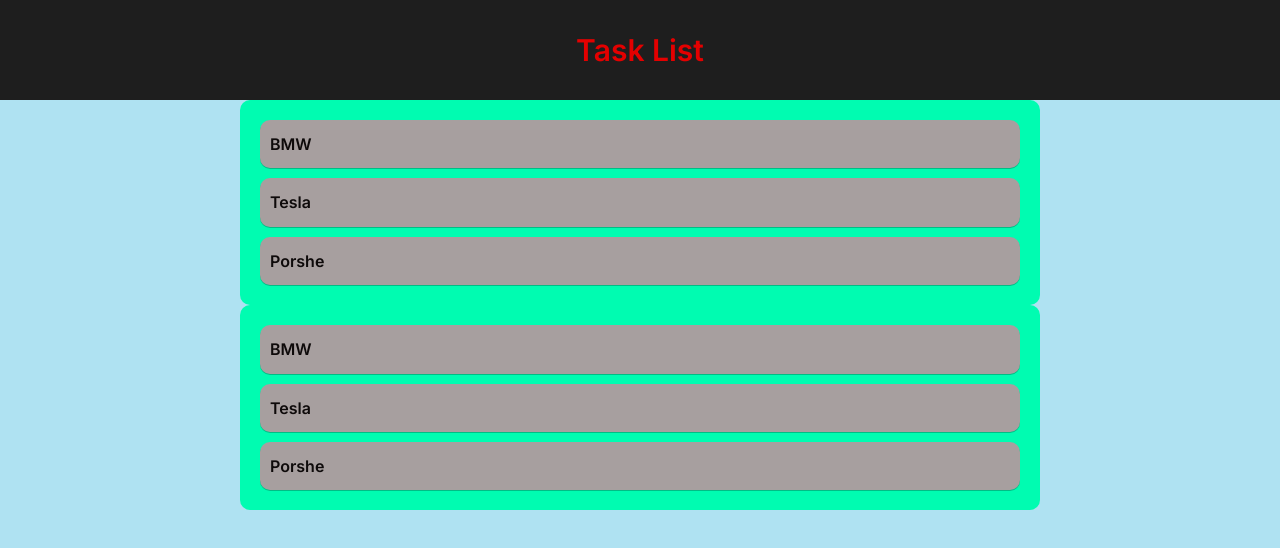
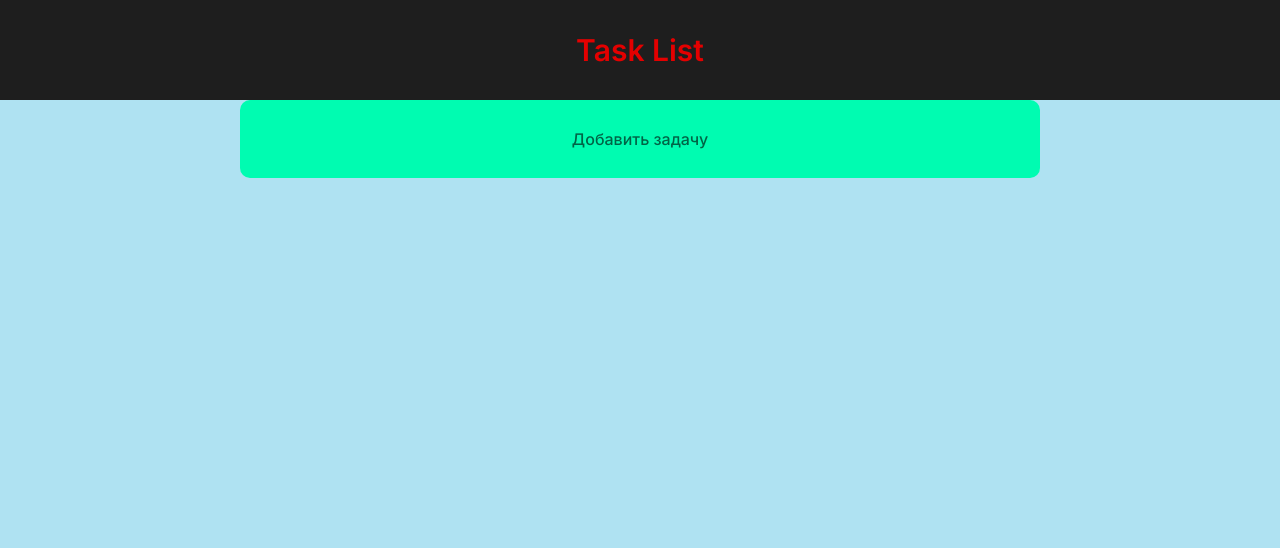
Before and after one commit to Azamatik98/Codebase-Todo, a React (Create React App) app: page / in a window 1280 px wide. Shown: the top 548 px of the page. Built offline with nearby package versions, Linux system fonts and the light colour scheme.

Commit message:
add TaskCreate and save localStorage

```diff
--- a/package.json
+++ b/package.json
@@ -11,6 +11,7 @@
     "@types/react": "^18.0.28",
     "@types/react-dom": "^18.0.11",
     "@types/react-router-dom": "^5.3.3",
+    "@types/uuid": "^9.0.1",
     "normalize.css": "^8.0.1",
     "react": "^18.2.0",
     "react-dom": "^18.2.0",
@@ -18,6 +19,7 @@
     "react-scripts": "5.0.1",
     "sass": "^1.59.2",
     "typescript": "^4.9.5",
+    "uuid": "^9.0.0",
     "web-vitals": "^2.1.4"
   },
   "scripts": {
--- a/src/App.tsx
+++ b/src/App.tsx
@@ -1,5 +1,5 @@
 import React from "react";
-import { Route, Routes } from "react-router-dom";
+import { Route, Routes, Navigate } from "react-router-dom";
 import Header from "./components/Header";
 import Main from "./pages/Main/Main";
 import Task from "./pages/Task";
@@ -8,10 +8,10 @@
   return (
     <div className="container">
       <Header />
-      <Main />
       <Routes>
         <Route path="/" element={<Main />} />
         <Route path="/:id" element={<Task />} />
+        <Route path="*" element={<Navigate to="/" />} />
       </Routes>
     </div>
   );
--- /dev/null
+++ b/src/components/TaskList/TaskCreate.tsx
@@ -0,0 +1,73 @@
+import React from "react";
+import { v4 as uuidv4 } from "uuid";
+import { TaskT } from ".";
+
+import "./TaskList.scss";
+
+interface TaskCreateProps {
+  addTask: (item: TaskT) => void;
+}
+
+const TaskCreate: React.FC<TaskCreateProps> = ({ addTask }) => {
+  const [value, setValue] = React.useState("");
+  const [open, setOpen] = React.useState<boolean>(false);
+  const createRef = React.useRef<HTMLDivElement>(null);
+
+  React.useEffect(() => {
+    const handleClickOutside = (e: any) => {
+      if (!e.path.includes(createRef.current)) {
+        setOpen(false);
+      }
+    };
+    document.body.addEventListener("click", handleClickOutside);
+    return () => document.body.removeEventListener("click", handleClickOutside);
+  }, []);
+
+  const onChangeValue = (e: React.ChangeEvent<HTMLInputElement>) => {
+    setValue(e.target.value);
+  };
+
+  const onSubmit = (e: React.ChangeEvent<HTMLFormElement>) => {
+    e.preventDefault();
+    if (value.length === 0 || !value.trim()) {
+      alert("Enter task name");
+      return;
+    }
+
+    const item = { id: uuidv4(), title: value };
+    addTask(item);
+    setValue("");
+    setOpen(false);
+  };
+
+  return (
+    <div ref={createRef} className="task_create">
+      {open ? (
+        <form onSubmit={onSubmit}>
+          <input type="text" value={value} onChange={onChangeValue} autoFocus />
+          <button>
+            <svg
+              xmlns="http://www.w3.org/2000/svg"
+              width={24}
+              height={24}
+              viewBox="0 0 24 24"
+            >
+              <g data-name="Layer 2">
+                <path
+                  fill="#000000"
+                  d="M9.86 18a1 1 0 0 1-.73-.32l-4.86-5.17a1 1 0 1 1 1.46-1.37l4.12 4.39 8.41-9.2a1 1 0 1 1 1.48 1.34l-9.14 10a1 1 0 0 1-.73.33Z"
+                />
+              </g>
+            </svg>
+          </button>
+        </form>
+      ) : (
+        <button className="button" onClick={() => setOpen(true)}>
+          Добавить задачу
+        </button>
+      )}
+    </div>
+  );
+};
+
+export default TaskCreate;
--- a/src/components/TaskList/TaskList.scss
+++ b/src/components/TaskList/TaskList.scss
@@ -37,4 +37,47 @@
     justify-content: center;
     cursor: pointer;
   }
+  &_create {
+    .button {
+      width: 100%;
+      padding: 15px 10px;
+      font-weight: 500;
+      cursor: pointer;
+      border-radius: 10px;
+      background: none;
+      opacity: 0.6;
+      &:hover {
+        background-color: #cc4c4c;
+        opacity: 1;
+      }
+    }
+    form {
+      display: flex;
+      justify-content: space-between;
+      border-color: $bg-primary;
+      border-radius: 10px;
+      box-shadow: 0 1px 0 0 rgba(0, 0, 0, 0.25);
+      &:hover {
+        background-color: #fcdbdb;
+      }
+      button {
+        display: flex;
+        align-items: center;
+        justify-content: center;
+        background-color: #ca1111;
+        border-left: 1px solid #ffffff;
+        border-radius: 0 10px 10px 0;
+        cursor: pointer;
+        width: 44px;
+        &:hover {
+          opacity: 0.8;
+        }
+      }
+      input {
+        padding: 15px 10px;
+        border-radius: 10px 0 0 10px;
+        flex: 1;
+      }
+    }
+  }
 }
--- a/src/components/TaskList/TaskListItem.tsx
+++ b/src/components/TaskList/TaskListItem.tsx
@@ -2,10 +2,11 @@
 import "./TaskList.scss";
 
 interface TaskListItemProps {
+  id: string;
   title: string;
 }
 
-const TaskListItem: React.FC<TaskListItemProps> = ({ title }) => {
+const TaskListItem: React.FC<TaskListItemProps> = ({ id, title }) => {
   return (
     <div className="task">
       <div className="task_title">{title}</div>
--- a/src/components/TaskList/index.tsx
+++ b/src/components/TaskList/index.tsx
@@ -1,16 +1,35 @@
 import React from "react";
 import "./TaskList.scss";
 import TaskListItem from "./TaskListItem";
+import TaskCreate from "./TaskCreate";
 
 interface TaskListProps {}
 
-const tasks = ["BMW", "Tesla", "Porshe"];
+export type TaskT = {
+  id: string;
+  title: string;
+};
+
 const TaskList: React.FC<TaskListProps> = () => {
+  const [tasks, setTasks] = React.useState<TaskT[]>(
+    JSON.parse(localStorage.getItem("tasks") || "null") || []
+  );
+
+  React.useEffect(() => {
+    localStorage.setItem("tasks", JSON.stringify(tasks));
+  }, [tasks]);
+
+  const addTask = (item: TaskT) => {
+    setTasks((prevState) => [...prevState, item]);
+  };
+
   return (
     <div className="wrapper">
-      {tasks.map((title, i) => (
-        <TaskListItem key={i + title} title={title} />
+      {tasks.map((task, i) => (
+        <TaskListItem key={task.id} {...task} />
       ))}
+
+      <TaskCreate addTask={addTask} />
     </div>
   );
 };
--- a/src/pages/Main/Main.scss
+++ b/src/pages/Main/Main.scss
@@ -3,7 +3,7 @@
 .main {
   margin: 0 auto;
   max-width: 800px;
-  padding: 20px;
+  padding: 15px;
   display: flex;
   justify-content: center;
   align-items: center;
```
Also changed, not shown: 1 other file (tests, documents, lock files or other folders).
